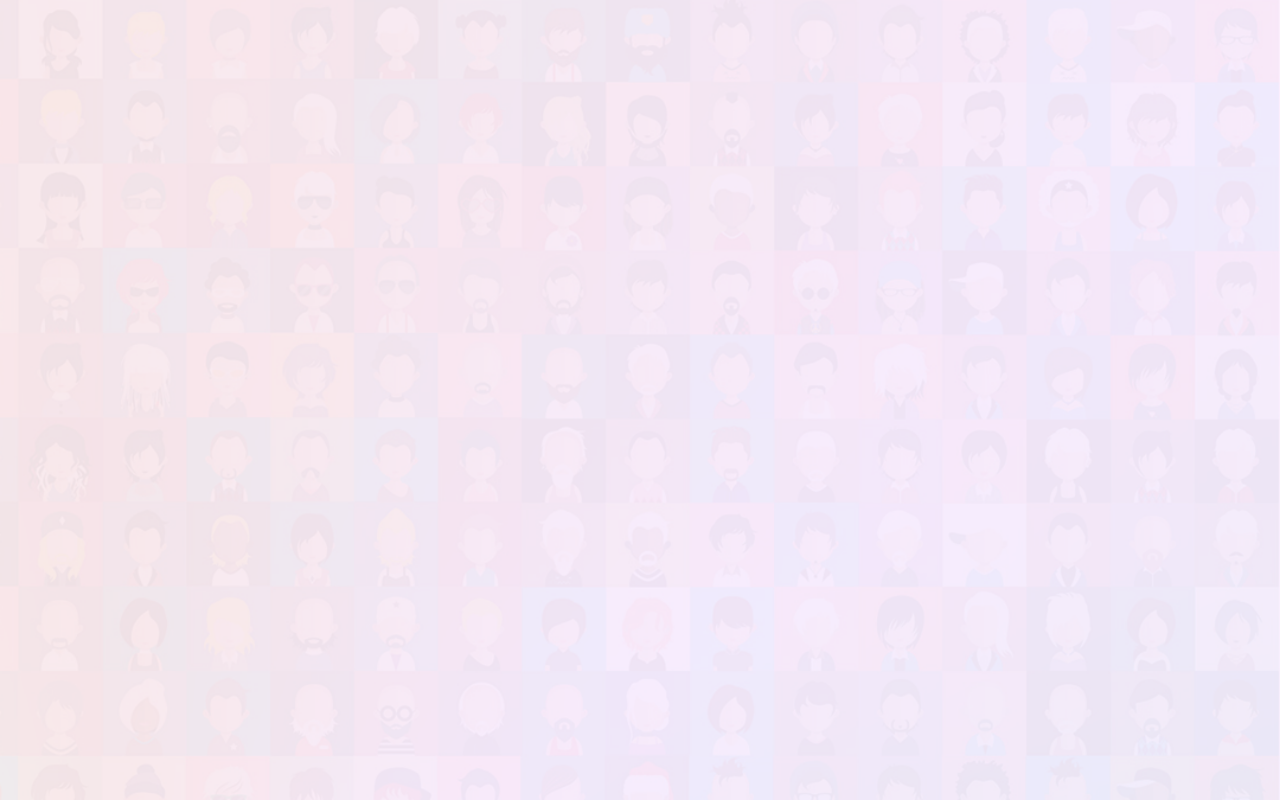
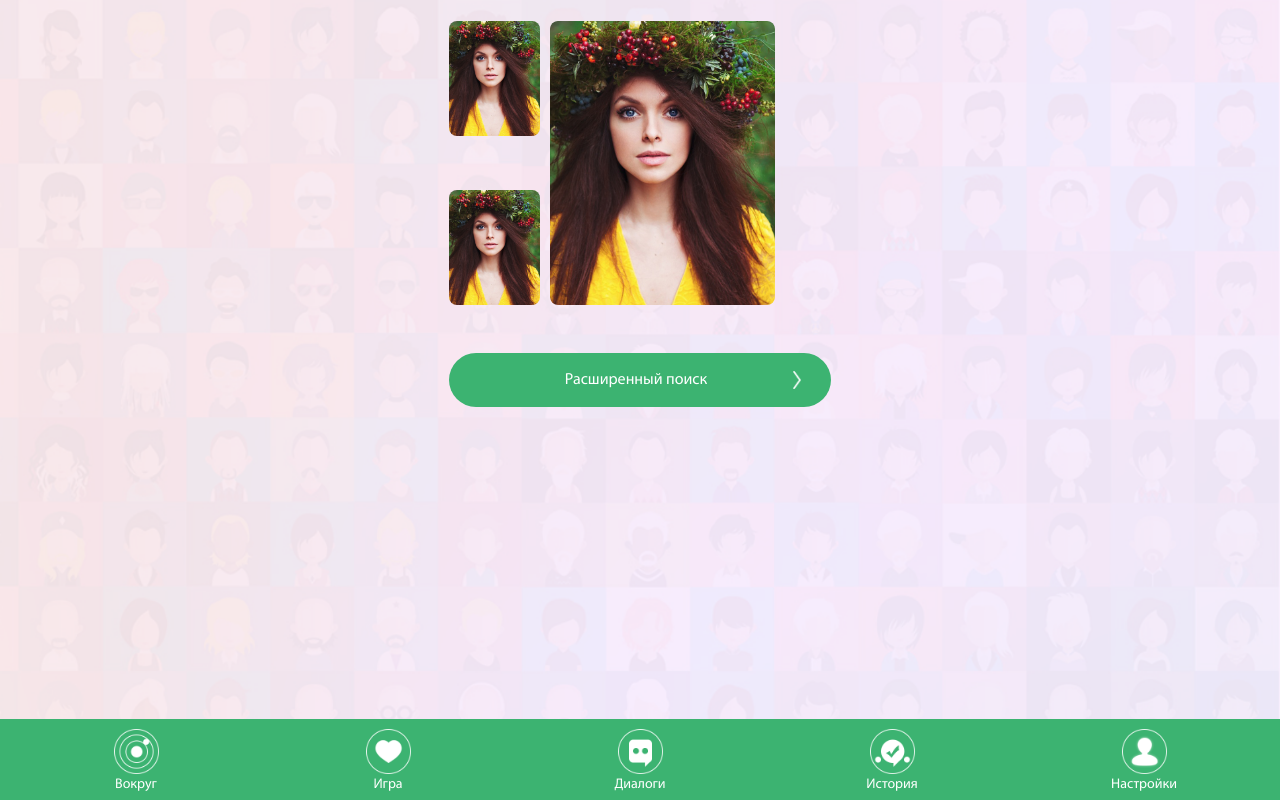
Before and after one commit to it10-ager/acq-play, a Vue app: page /around in a window 1280 px wide. Built offline with nearby package versions, Linux system fonts and the light colour scheme.

Commit message:
some changes

```diff
--- a/src/components/MenuBlock.vue
+++ b/src/components/MenuBlock.vue
@@ -1,34 +1,34 @@
 <template>
 	<div class="menu-block">
-		<div class="menu-btn">
+		<div class="menu-btn" @click="goToAroundPage">
 			<div class="btn-img">
 				<img src="../assets/img/elements/around.png" alt="around">
 			</div>
 			<div class="btn-title">Вокруг</div>
 		</div>
 
-		<div class="menu-btn">
+		<div class="menu-btn" @click="goToGamePage">
 			<div class="btn-img">
 				<img src="../assets/img/elements/game.png" alt="game">
 			</div>
 			<div class="btn-title">Игра</div>
 		</div>
 
-		<div class="menu-btn">
+		<div class="menu-btn" @click="goToDialogPage">
 			<div class="btn-img">
 				<img src="../assets/img/elements/dialog.png" alt="dialog">
 			</div>
 			<div class="btn-title">Диалоги</div>
 		</div>
 
-		<div class="menu-btn">
+		<div class="menu-btn" @click="goToStoryPage">
 			<div class="btn-img">
 				<img src="../assets/img/elements/story.png" alt="story">
 			</div>
 			<div class="btn-title">История</div>
 		</div>
 
-		<div class="menu-btn">
+		<div class="menu-btn" @click="goToSettingsPage">
 			<div class="btn-img">
 				<img src="../assets/img/elements/settings.png" alt="settings">
 			</div>
@@ -46,7 +46,11 @@
 		},
 
 		methods: {
-
+			goToAroundPage(){this.$router.push('/around');},
+			goToGamePage(){this.$router.push('/game');},
+			goToDialogPage(){this.$router.push('/dialog');},
+			goToStoryPage(){this.$router.push('/story');},
+			goToSettingsPage(){this.$router.push('/settings');},
 		},
 	};
 </script>
--- a/src/router/index.js
+++ b/src/router/index.js
@@ -8,6 +8,7 @@ import NewDataUser from '../views/NewDataUser.vue';
 import ChooseImages from '../views/ChooseImages.vue';
 import DownloadUserPhoto from '../views/DownloadUserPhoto.vue';
 import GuessImages from '../views/GuessImages.vue';
+import Around from '../views/Around.vue';
 
 Vue.use(VueRouter);
 
@@ -52,6 +53,11 @@ const routes = [
 		name: 'GuessImages',
 		component: GuessImages,
 	},
+	{
+		path: '/around',
+		name: 'Around',
+		component: Around,
+	},
 ];
 
 const router = new VueRouter({
--- /dev/null
+++ b/src/views/Around.vue
@@ -0,0 +1,99 @@
+<template>
+	<div class="user-container">
+
+		<div class="users-photos-first">
+			<div class="another-photos">
+				<div>
+					<img src="../assets/img/background/around_user.png" alt="user">
+				</div>
+				<div>
+					<img src="../assets/img/background/around_user.png" alt="user">
+				</div>
+			</div>
+			<div class="main-photo">
+				<img src="../assets/img/background/around_user.png" alt="user">
+			</div>
+		</div>
+
+		<!--Main block to next page-->
+		<b-row class="search d-flex justify-content-center my-2">
+			<b-col>
+				<div class="next-block">
+					<span class="w-100 text-center">Расширенный поиск</span>
+					<img src="../assets/img/elements/arrows-11.png" alt="arrow-right">
+				</div>
+			</b-col>
+		</b-row>
+
+		<MenuBlock />
+	</div>
+</template>
+
+<script>
+	import MenuBlock from '../components/MenuBlock.vue';
+
+	export default {
+		name: 'Around',
+
+		components: {
+			MenuBlock,
+		},
+
+		data() {
+			return {
+
+			};
+		},
+
+		computed: {
+
+		},
+
+		methods: {
+
+		}
+	};
+</script>
+
+<style scoped lang="scss">
+	@import '../assets/extend';
+	@import '../assets/vars';
+
+	.user-container {
+		@extend %mainWrapper;
+		justify-content: flex-start;
+
+		.users-photos-first{
+			display: flex;
+			justify-content: space-between;
+			margin-bottom: 40px;
+
+			.another-photos{
+				display: flex;
+				flex-direction: column;
+				margin-right: 10px;
+				justify-content: space-between;
+
+				>div{
+					width: 91px;
+					>img{
+						width: inherit;
+						border-radius: 8px;
+					}
+				}
+			}
+
+			.main-photo{
+				width: 80%;
+				>img{
+					width: inherit;
+					border-radius: 8px;
+				}
+			}
+		}
+
+		.search{
+			.next-block {@extend %mainBtnNextPage;}
+		}
+	}
+</style>
--- a/src/views/GuessImages.vue
+++ b/src/views/GuessImages.vue
@@ -1,6 +1,6 @@
 <template>
 	<div class="user-container">
-		<SliderThird />
+		<SliderThird class="slider-third"/>
 
 		<div class="attemps px-3 mb-1">
 			<span>Смайлы </span>
@@ -88,11 +88,15 @@
 		font-size: 18px;
 		position: relative;
 		max-width: 425px;
-		margin-bottom: 10px;
+
+		.slider-third{margin-bottom: 20px;}
 
 		.attemps{
 			font-size: 12px;
 			>span:last-of-type{color: #6dc695;}
+			@media screen and (min-width: 410px){
+				font-size: 14px;
+			}
 		}
 
 		.category-container {
```
Also changed, not shown: src/assets/img/background/around_user.png (added).
